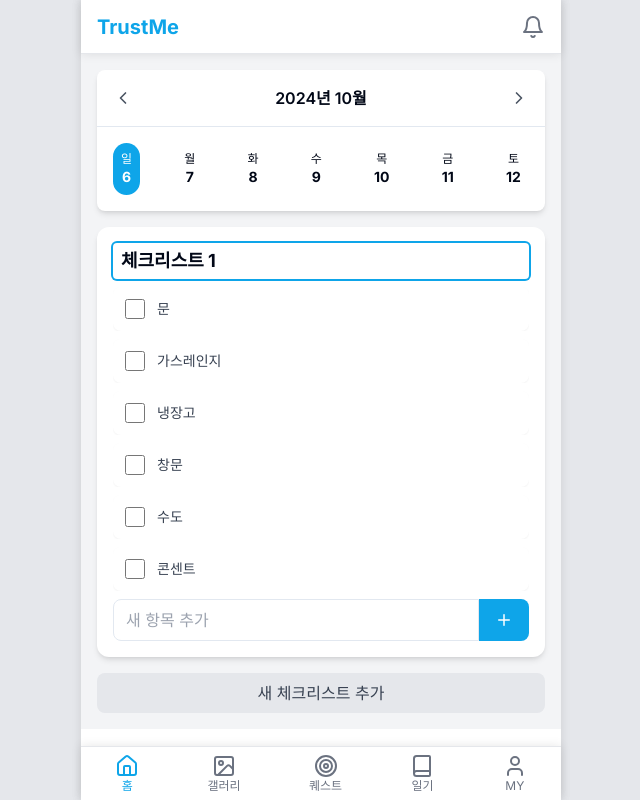
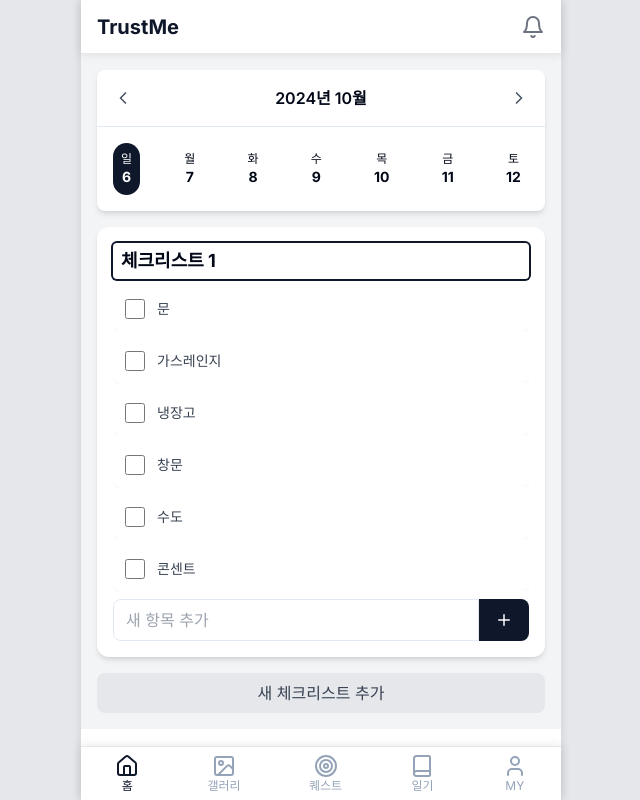
Before and after one commit to Monixc/capstone-trustme, a Next.js app: page /home in a window 1280 px wide. Both pictures are taken after a click on the element "체크리스트 1". Shown: the whole page, without its empty margins (319-959 px from the left). Built offline with nearby package versions, Linux system fonts and the light colour scheme.

Commit message:
style: 색상 slate-900으로 변경

```diff
--- a/src/app/(user)/gallery/page.tsx
+++ b/src/app/(user)/gallery/page.tsx
@@ -115,7 +115,7 @@ export default function GalleryPage() {
       )}
       <button
         onClick={() => setIsModalOpen(true)}
-        className="fixed bottom-20 right-4 w-14 h-14 bg-sky-500 text-white rounded-full shadow-lg flex items-center justify-center">
+        className="fixed bottom-20 right-4 w-14 h-14 bg-slate-900 text-white rounded-full shadow-lg flex items-center justify-center">
         <Plus size={24} />
       </button>
 
--- a/src/app/(user)/home/page.tsx
+++ b/src/app/(user)/home/page.tsx
@@ -109,7 +109,7 @@ export default function HomePage() {
                   handleTitleChange(checklistIndex, e.target.value)
                 }
                 onBlur={handleTitleBlur}
-                className="text-lg font-bold mb-2 w-full focus:outline-none focus:ring-2 focus:ring-sky-500 rounded px-2 py-1"
+                className="text-lg font-bold mb-2 w-full focus:outline-none focus:ring-2 focus:ring-slate-900 rounded px-2 py-1"
                 autoFocus
               />
             ) : (
@@ -141,7 +141,7 @@ export default function HomePage() {
               />
               <button
                 onClick={() => addItemToChecklist(checklistIndex)}
-                className="bg-sky-500 text-white px-4 py-2 rounded-r-lg hover:bg-sky-600 transition duration-150 ease-in-out">
+                className="bg-slate-900 text-white px-4 py-2 rounded-r-lg hover:bg-slate-800 transition duration-150 ease-in-out">
                 <Plus size={18} />
               </button>
             </div>
--- a/src/app/(user)/quest/page.tsx
+++ b/src/app/(user)/quest/page.tsx
@@ -102,7 +102,7 @@ export default function QuestPage() {
         <h2 className="text-lg font-semibold mb-2">경험치</h2>
         <div className="w-full bg-gray-200 rounded-full h-2.5">
           <div
-            className="bg-blue-600 h-2.5 rounded-full"
+            className="bg-slate-900 h-2.5 rounded-full"
             style={{ width: `${experience % 100}%` }}></div>
         </div>
         <p className="text-sm mt-1">레벨 {Math.floor(experience / 100) + 1}</p>
@@ -151,7 +151,7 @@ export default function QuestPage() {
 
       <button
         onClick={() => setIsModalOpen(true)}
-        className="fixed bottom-20 right-4 w-14 h-14 bg-sky-500 text-white rounded-full shadow-lg flex items-center justify-center">
+        className="fixed bottom-20 right-4 w-14 h-14 bg-slate-900 text-white rounded-full shadow-lg flex items-center justify-center">
         <Plus size={24} />
       </button>
 
@@ -184,7 +184,7 @@ export default function QuestPage() {
               />
               <button
                 onClick={addQuest}
-                className="w-full bg-sky-500 text-white p-2 rounded-lg">
+                className="w-full bg-slate-900 text-white p-2 rounded-lg">
                 퀘스트 추가
               </button>
             </div>
--- a/src/components/BottomNav.tsx
+++ b/src/components/BottomNav.tsx
@@ -23,12 +23,12 @@ export default function BottomNavbar() {
             <Link href={item.href} className="flex flex-col items-center">
               <item.icon
                 className={`w-6 h-6 ${
-                  pathname === item.href ? "text-sky-500" : "text-gray-500"
+                  pathname === item.href ? "text-slate-900" : "text-slate-400"
                 }`}
               />
               <span
                 className={`text-xs ${
-                  pathname === item.href ? "text-sky-500" : "text-gray-500"
+                  pathname === item.href ? "text-slate-900" : "text-slate-400"
                 }`}>
                 {item.label}
               </span>
--- a/src/components/TopNav.tsx
+++ b/src/components/TopNav.tsx
@@ -6,7 +6,7 @@ import { Bell } from "lucide-react";
 export default function TopNavbar() {
   return (
     <nav className="fixed top-0 w-full max-w-[480px] h-[54px] bg-white border-b border-gray-200 flex justify-between items-center px-4">
-      <Link href="/home" className="text-xl font-bold text-sky-500">
+      <Link href="/home" className="text-xl font-bold text-slate-900">
         TrustMe
       </Link>
       <button className="text-gray-500">
--- a/src/components/WeeklyCalender.tsx
+++ b/src/components/WeeklyCalender.tsx
@@ -58,9 +58,9 @@ const WeeklyCalendar: React.FC = () => {
             key={index}
             className={`text-center cursor-pointer p-2 rounded-full ${
               date.toDateString() === selectedDate.toDateString()
-                ? "bg-sky-500 text-white"
+                ? "bg-slate-900 text-white"
                 : date.toDateString() === new Date().toDateString()
-                ? "text-sky-500"
+                ? "text-slate-900"
                 : ""
             }`}
             onClick={() => handleDateClick(date)}>
--- a/src/styles/globals.css
+++ b/src/styles/globals.css
@@ -7,7 +7,7 @@
   top: 0;
   width: 480px;
   height: 100%;
-  background-color: #1fcdca;
+  background-color: #0f172a;
   display: flex;
   justify-content: center;
   align-items: center;
```
